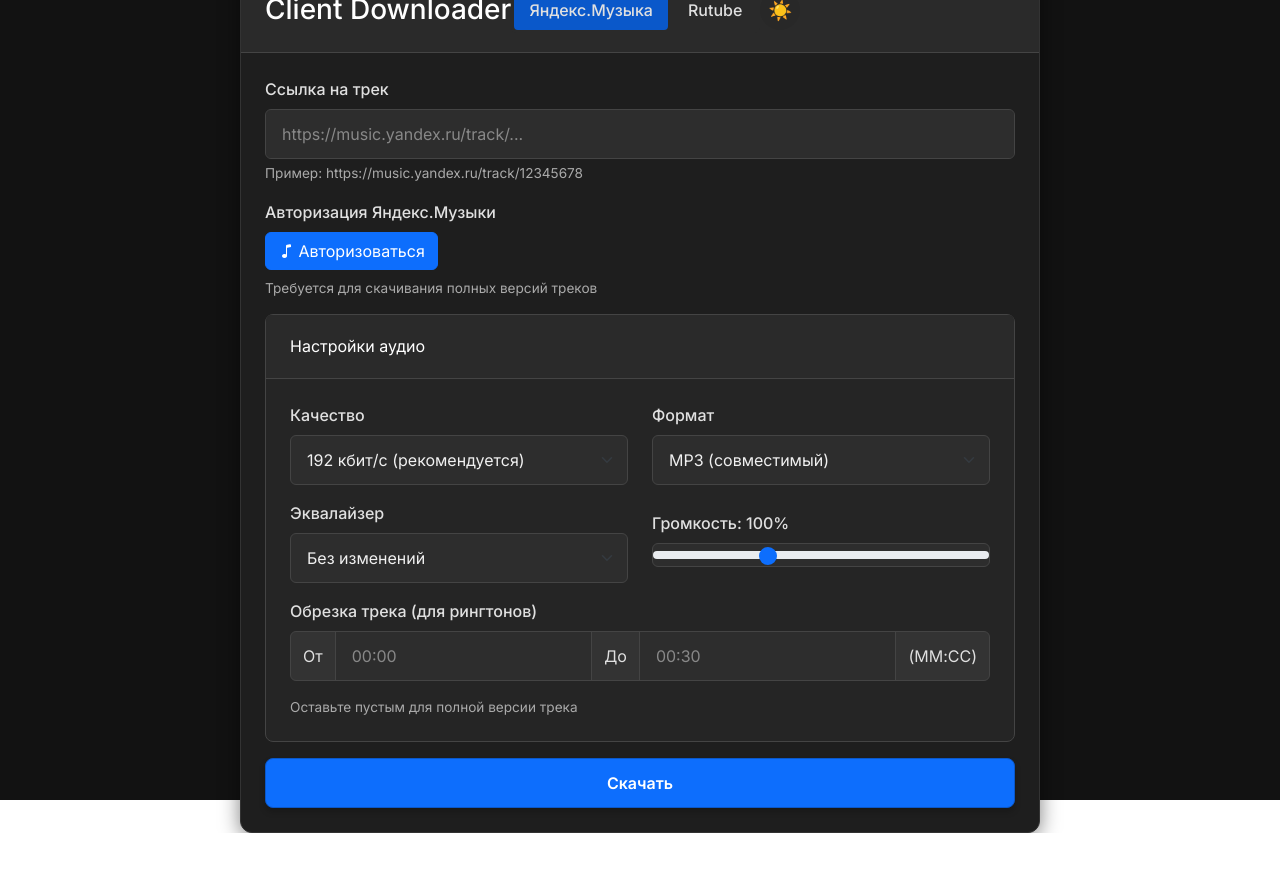
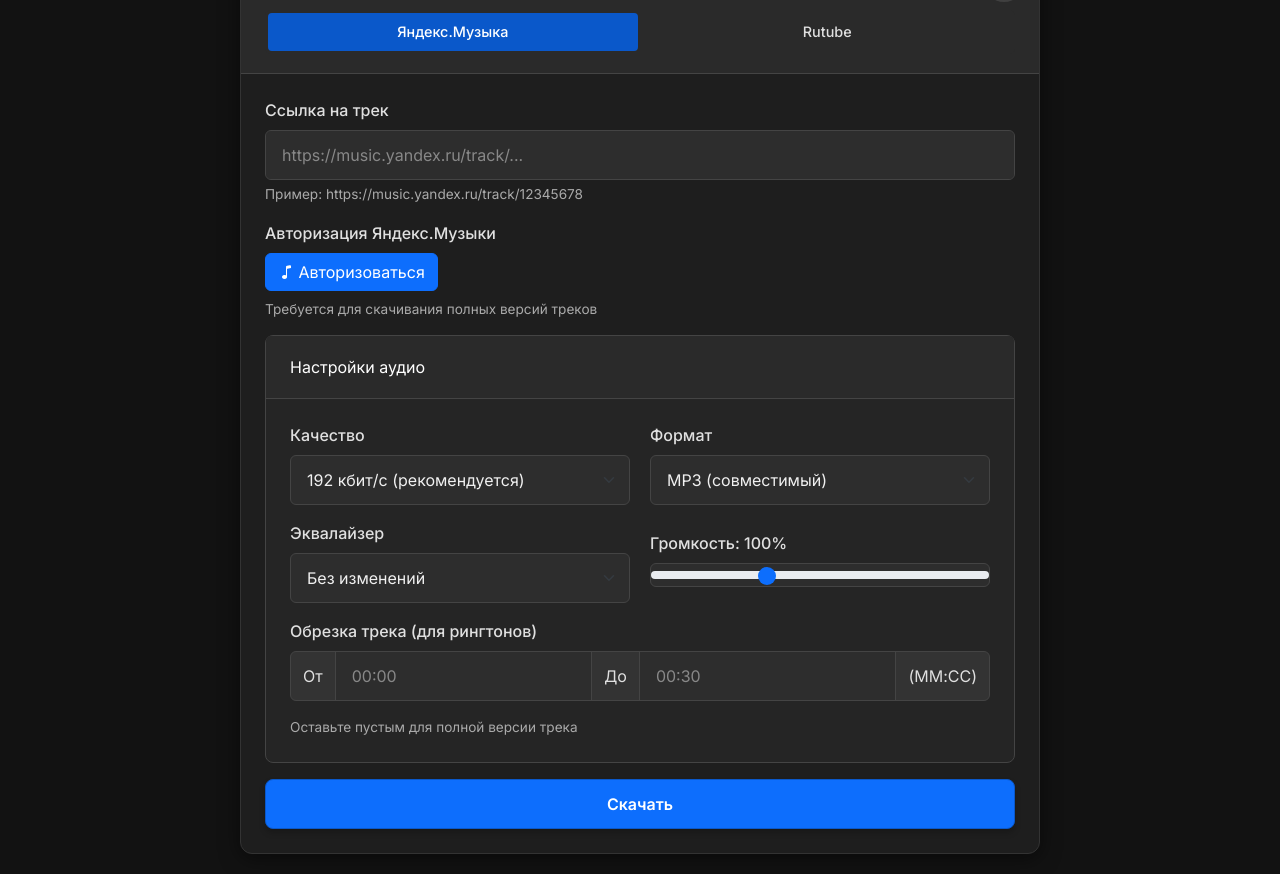
Before and after one commit to novachrono33/client_downloader, a React (Vite) app in the folder frontend/: page / in a window 1280 px wide. Before the commit the page ends 833 px from the top, so only its background shows below. Built offline with nearby package versions, Linux system fonts and the light colour scheme.

Commit message:
New version

```diff
--- a/frontend/src/App.css
+++ b/frontend/src/App.css
@@ -1,12 +1,13 @@
 /* Основные стили приложения */
 .app-container {
   width: 100%;
-  height: 100%;
+  min-height: 100vh;
   display: flex;
   justify-content: center;
-  align-items: center;
+  align-items: flex-start;
   padding: 20px;
   font-family: 'Inter', 'Segoe UI', 'Roboto', 'Helvetica Neue', sans-serif;
+  box-sizing: border-box;
 }
 
 .dark-theme .app-container {
@@ -24,6 +25,7 @@
   overflow: hidden;
   transition: all 0.3s ease-in-out;
   animation: fadeIn 0.5s ease-out;
+  box-sizing: border-box;
 }
 
 .dark-theme .main-card {
@@ -44,8 +46,7 @@
   position: relative;
   padding: 1.2rem 1.5rem;
   display: flex;
-  justify-content: space-between;
-  align-items: center;
+  flex-direction: column;
 }
 
 .dark-theme .card-header {
@@ -60,27 +61,141 @@
   color: #212529;
 }
 
+.theme-toggle-container {
+  position: absolute;
+  top: 15px;
+  right: 15px;
+}
+
 .theme-toggle-btn {
-  background: rgba(0,0,0,0.05);
+  background: none;
   border: none;
+  font-size: 1.5rem;
+  cursor: pointer;
+  padding: 5px;
+  border-radius: 50%;
   width: 40px;
   height: 40px;
-  border-radius: 50%;
   display: flex;
   align-items: center;
   justify-content: center;
-  cursor: pointer;
-  transition: all 0.3s ease;
-  font-size: 1.2rem;
+  transition: all 0.2s;
 }
 
 .theme-toggle-btn:hover {
   transform: scale(1.1);
-  background: rgba(0,0,0,0.1);
 }
+
+.dark-theme .theme-toggle-btn {
+  background-color: rgba(255, 255, 255, 0.1);
+}
+
+.light-theme .theme-toggle-btn {
+  background-color: rgba(0, 0, 0, 0.05);
+}
+
+.app-title {
+  margin: 0;
+  padding-right: 50px;
+  font-size: 1.5rem;
+  font-weight: 600;
+}
+
+/* -------------------- */
+/* Стили для вкладок */
+/* -------------------- */
+.tabs-container {
+  display: flex;
+  gap: 5px;
+  background-color: #f5f5f5;
+  border-radius: 5px;
+  padding: 3px;
+  margin-top: 15px;
+  width: 100%;
+  box-sizing: border-box;
+}
+
+.dark-theme .tabs-container {
+  background-color: #2a2a2a;
+}
+
+.tab-btn {
+  flex: 1;
+  padding: 8px 5px;
+  border: none;
+  border-radius: 4px;
+  background: transparent;
+  cursor: pointer;
+  font-weight: 500;
+  transition:
+    background-color 0.3s ease,
+    color 0.3s ease,
+    transform 0.2s ease;
+  font-size: 0.9rem;
+  text-align: center;
+  white-space: nowrap;
+  overflow: hidden;
+  text-overflow: ellipsis;
+}
+
+.tab-btn:hover {
+  transform: translateY(-2px);
+}
+
+/* Цвета для светлой темы */
+.light-theme .tab-btn {
+  color: #495057;
+  background-color: transparent;
+}
+
+.light-theme .tab-btn:hover {
+  background-color: #e9ecef;
+  color: #212529;
+}
+
+.light-theme .tab-btn.active {
+  background-color: #0d6efd;
+  color: white;
+}
+
+.light-theme .tab-btn.active:hover {
+  background-color: #0b5ed7;
+}
+
+/* Цвета для темной темы */
+.dark-theme .tab-btn {
+  color: #e0e0e0;
+  background-color: transparent;
+}
+
+.dark-theme .tab-btn:hover {
+  background-color: #3a3a3a;
+  color: #ffffff;
+}
+
+.dark-theme .tab-btn.active {
+  background-color: #0a58ca;
+  color: white;
+}
+
+.dark-theme .tab-btn.active:hover {
+  background-color: #0949ad;
+}
+
+/* Для мобильных устройств уменьшаем эффект поднятия */
+@media (max-width: 768px) {
+  .tab-btn:hover {
+    transform: none;
+  }
+}
+
+/* -------------------- */
+/* Конец стилей вкладок */
+/* -------------------- */
 
 .card-body {
   padding: 1.5rem;
+  box-sizing: border-box;
 }
 
 .settings-card {
@@ -108,7 +223,8 @@
   border-radius: 6px;
   padding: 0.75rem 1rem;
   transition: all 0.3s ease;
-  max-width: 100%;
+  width: 100%;
+  box-sizing: border-box;
 }
 
 .dark-theme .form-control,
@@ -175,6 +291,7 @@
 .form-label {
   font-weight: 500;
   margin-bottom: 0.5rem;
+  display: block;
 }
 
 .dark-theme .form-label {
@@ -187,6 +304,7 @@
 
 .input-group-text {
   border-radius: 6px;
+  white-space: nowrap;
 }
 
 .dark-theme .input-group-text {
@@ -207,18 +325,22 @@
   border-radius: 8px;
   transition: all 0.3s ease;
   transform: translateY(0);
+  width: 100%;
+  box-sizing: border-box;
 }
 
 .dark-theme .download-btn {
   background-color: #0d6efd;
   border: 1px solid #0a58ca;
   box-shadow: 0 4px 6px rgba(0,0,0,0.2);
+  color: white;
 }
 
 .light-theme .download-btn {
   background-color: #0d6efd;
   border: 1px solid #0a58ca;
   box-shadow: 0 4px 6px rgba(0,0,0,0.1);
+  color: white;
 }
 
 .download-btn:hover {
@@ -247,7 +369,6 @@
   transform: translateY(0);
 }
 
-/* Стили для ползунка громкости */
 .volume-slider {
   width: 100%;
   padding: 0.5rem 0;
@@ -271,7 +392,10 @@
   cursor: pointer;
 }
 
-/* Модальное окно - переработанные стили */
+.settings-card .card-body > .row:nth-child(2) {
+  align-items: center;
+}
+
 .modal-backdrop {
   position: fixed;
   top: 0;
@@ -385,7 +509,6 @@
   filter: invert(1);
 }
 
-/* Стили для авторизации */
 .auth-frame-container {
   padding: 0;
 }
@@ -495,39 +618,83 @@
   font-size: 0.85rem;
 }
 
-.tabs-container {
+/* Стили для строк и колонок */
+.row {
   display: flex;
-  gap: 5px;
-  background-color: #f5f5f5;
-  border-radius: 5px;
-  padding: 3px;
+  flex-wrap: wrap;
+  margin-left: -10px;
+  margin-right: -10px;
 }
 
-.tab-btn {
-  padding: 8px 15px;
-  border: none;
-  border-radius: 4px;
-  background: transparent;
-  cursor: pointer;
-  font-weight: 500;
-  transition: all 0.2s;
+.col-md-6, .col-md-12 {
+  padding-left: 10px;
+  padding-right: 10px;
+  box-sizing: border-box;
+  width: 100%;
 }
 
-.tab-btn.active {
-  background-color: #0d6efd;
-  color: white;
+@media (min-width: 768px) {
+  .col-md-6 {
+    width: 50%;
+  }
 }
 
-.dark-theme .tabs-container {
-  background-color: #2a2a2a;
+.mb-3 {
+  margin-bottom: 1rem !important;
 }
 
-.dark-theme .tab-btn {
-  color: #e0e0e0;
+.mt-3 {
+  margin-top: 1rem !important;
 }
 
-.dark-theme .tab-btn.active {
-  background-color: #0a58ca;
+/* Адаптивность */
+@media (max-width: 768px) {
+  .app-container {
+    padding: 10px;
+    align-items: flex-start;
+  }
+
+  .card-header {
+    padding: 1rem;
+  }
+
+  .tabs-container {
+    flex-wrap: wrap;
+  }
+
+  .tab-btn {
+    min-width: 120px;
+    margin-bottom: 3px;
+  }
+
+  .card-body {
+    padding: 1rem;
+  }
+
+  .settings-card .card-body {
+    padding: 1rem;
+  }
+
+  .form-control, .form-select {
+    padding: 0.6rem 0.8rem;
+  }
+
+  .app-title {
+    font-size: 1.3rem;
+  }
+}
+
+@media (max-width: 480px) {
+  .tab-btn {
+    min-width: 100px;
+    font-size: 0.8rem;
+    padding: 6px 4px;
+  }
+
+  .input-group-text {
+    font-size: 0.85rem;
+    padding: 0.5rem;
+  }
 }
 
 @keyframes spinner-border {
--- a/frontend/src/App.jsx
+++ b/frontend/src/App.jsx
@@ -8,7 +8,6 @@
   // Общие состояния
   const [loading, setLoading] = useState(false);
   const [status, setStatus] = useState('Скачать');
-  const [progress, setProgress] = useState(0);
   const [darkMode, setDarkMode] = useState(true);
 
   // Состояния для Яндекс.Музыки
@@ -64,7 +63,6 @@
     e.preventDefault();
     setLoading(true);
     setStatus('Загрузка...');
-    setProgress(0);
 
     try {
       // Формируем параметр обрезки
@@ -94,14 +92,7 @@
         requestBody,
         {
           responseType: 'blob',
-          timeout: 300000,
-          onDownloadProgress: progressEvent => {
-            const percent = Math.round(
-              (progressEvent.loaded * 100) / (progressEvent.total || 10000000)
-            );
-            setProgress(percent);
-            setStatus(`Загрузка: ${percent}%`);
-          }
+          timeout: 300000
         }
       );
 
@@ -131,7 +122,6 @@
       }, 100);
 
       setStatus(`Сохранено: ${filename}`);
-      setProgress(100);
     } catch (err) {
       console.error("Ошибка скачивания:", err);
 
@@ -178,7 +168,6 @@
 
       errorMsg = detailedMsg;
       setStatus(errorMsg);
-      setProgress(0);
 
       // Показываем подробное сообщение об ошибке
       alert(`Ошибка: ${errorMsg}`);
@@ -191,7 +180,6 @@
     e.preventDefault();
     setLoading(true);
     setStatus('Загрузка...');
-    setProgress(0);
 
     try {
       // Проверка URL Rutube
@@ -215,13 +203,6 @@
         {
           responseType: 'blob',
           timeout: 300000,
-          onDownloadProgress: progressEvent => {
-            const percent = Math.round(
-              (progressEvent.loaded * 100) / (progressEvent.total || 10000000)
-            );
-            setProgress(percent);
-            setStatus(`Загрузка: ${percent}%`);
-          }
         }
       );
 
@@ -255,7 +236,6 @@
       }, 100);
 
       setStatus(`Сохранено: ${filename}`);
-      setProgress(100);
     } catch (err) {
       console.error("Ошибка скачивания:", err);
 
@@ -288,7 +268,6 @@
 
       errorMsg = detailedMsg;
       setStatus(errorMsg);
-      setProgress(0);
 
       // Показываем подробное сообщение об ошибке
       alert(`Ошибка: ${errorMsg}`);
@@ -361,8 +340,19 @@
     <div className="app-container">
       <div className="card main-card">
         <div className="card-header">
-          <div className="d-flex justify-content-between align-items-center">
-            <h3 className="mb-0">Client Downloader</h3>
+          <div className="d-flex align-items-center">
+            <h3 className="app-title">Client Downloader</h3>
+            <div className="theme-toggle-container">
+              <button
+                className={`theme-toggle-btn ${darkMode ? 'dark' : 'light'}`}
+                onClick={() => setDarkMode(!darkMode)}
+                aria-label={darkMode ? "Переключить на светлую тему" : "Переключить на темную тему"}
+              >
+                {darkMode ? '☀️' : '🌙'}
+              </button>
+            </div>
+          </div>
+
           <div className="tabs-container">
             <button
               className={`tab-btn ${activeTab === 'yandex' ? 'active' : ''}`}
@@ -375,14 +365,6 @@
               onClick={() => setActiveTab('rutube')}
             >
               Rutube
-              </button>
-            </div>
-            <button
-              className={`theme-toggle-btn ${darkMode ? 'dark' : 'light'}`}
-              onClick={() => setDarkMode(!darkMode)}
-              aria-label={darkMode ? "Переключить на светлую тему" : "Переключить на темную тему"}
-            >
-              {darkMode ? '☀️' : '🌙'}
             </button>
           </div>
         </div>
@@ -450,7 +432,7 @@
               <div className="card mt-3 mb-3 settings-card">
                 <div className="card-header">Настройки аудио</div>
                 <div className="card-body">
-                  <div className="row align-items-center">
+                  <div className="row">
                     <div className="col-md-6 mb-3">
                       <label className="form-label">Качество</label>
                       <select
@@ -480,7 +462,7 @@
                     </div>
                   </div>
 
-                  <div className="row align-items-center">
+                  <div className="row">
                     <div className="col-md-6 mb-3">
                       <label className="form-label">Эквалайзер</label>
                       <select
@@ -545,23 +527,6 @@
               <button type="submit" className="btn btn-primary w-100 download-btn" disabled={loading}>
                 {status}
               </button>
-
-              {loading && (
-                <div className="mt-3">
-                  <div className="progress">
-                    <div
-                      className="progress-bar progress-bar-striped progress-bar-animated"
-                      role="progressbar"
-                      style={{ width: `${progress}%` }}
-                      aria-valuenow={progress}
-                      aria-valuemin="0"
-                      aria-valuemax="100"
-                    >
-                      {progress}%
-                    </div>
-                  </div>
-                </div>
-              )}
             </form>
           ) : (
             <form onSubmit={downloadRutube}>
@@ -581,7 +546,7 @@
               <div className="card mt-3 mb-3 settings-card">
                 <div className="card-header">Настройки скачивания</div>
                 <div className="card-body">
-                  <div className="row align-items-center">
+                  <div className="row">
                     <div className="col-md-6 mb-3">
                       <label className="form-label">Формат</label>
                       <select
@@ -628,23 +593,6 @@
               <button type="submit" className="btn btn-primary w-100 download-btn" disabled={loading}>
                 {status}
               </button>
-
-              {loading && (
-                <div className="mt-3">
-                  <div className="progress">
-                    <div
-                      className="progress-bar progress-bar-striped progress-bar-animated"
-                      role="progressbar"
-                      style={{ width: `${progress}%` }}
-                      aria-valuenow={progress}
-                      aria-valuemin="0"
-                      aria-valuemax="100"
-                    >
-                      {progress}%
-                    </div>
-                  </div>
-                </div>
-              )}
             </form>
           )}
         </div>
```
Lines whose indentation alone changed are shown as unchanged.
